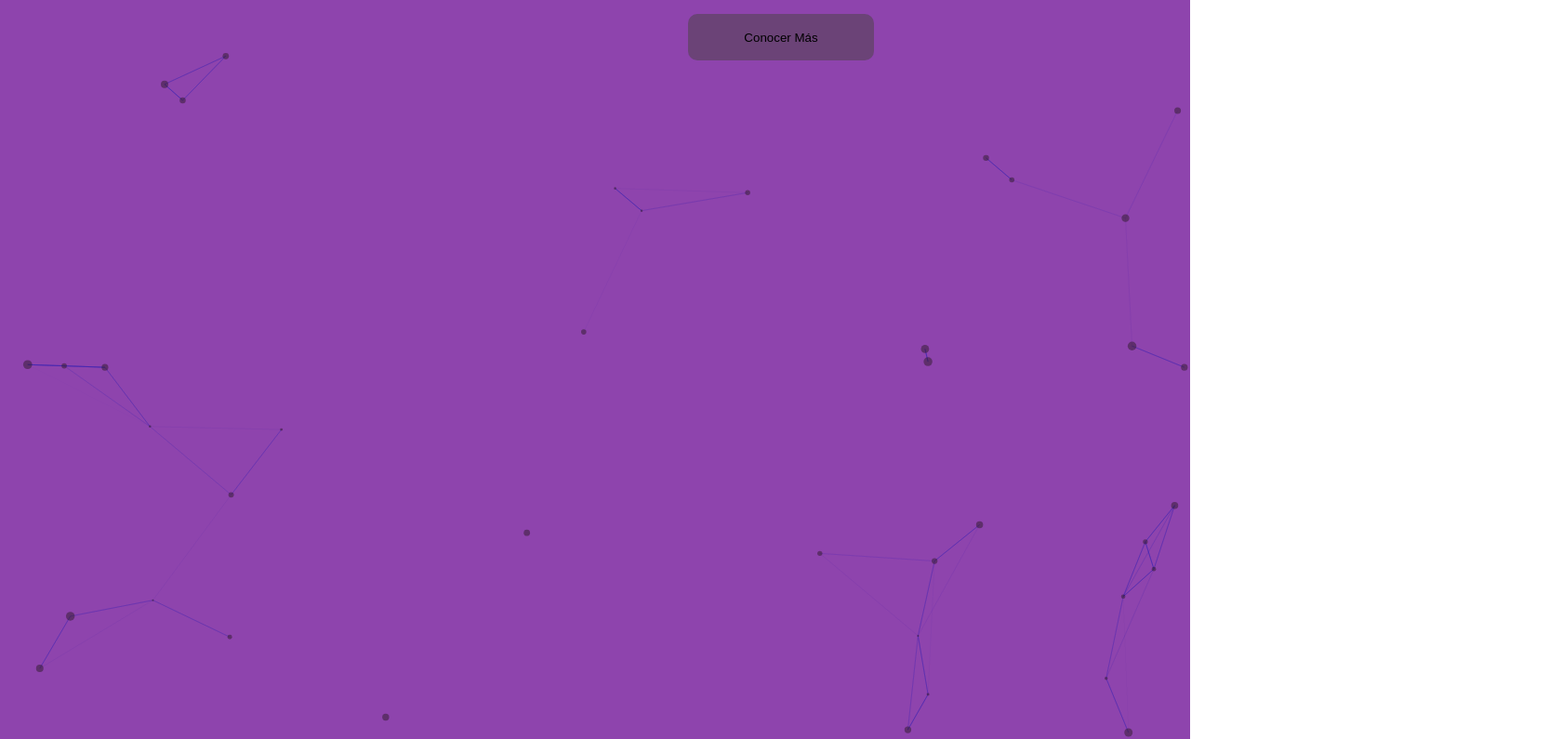
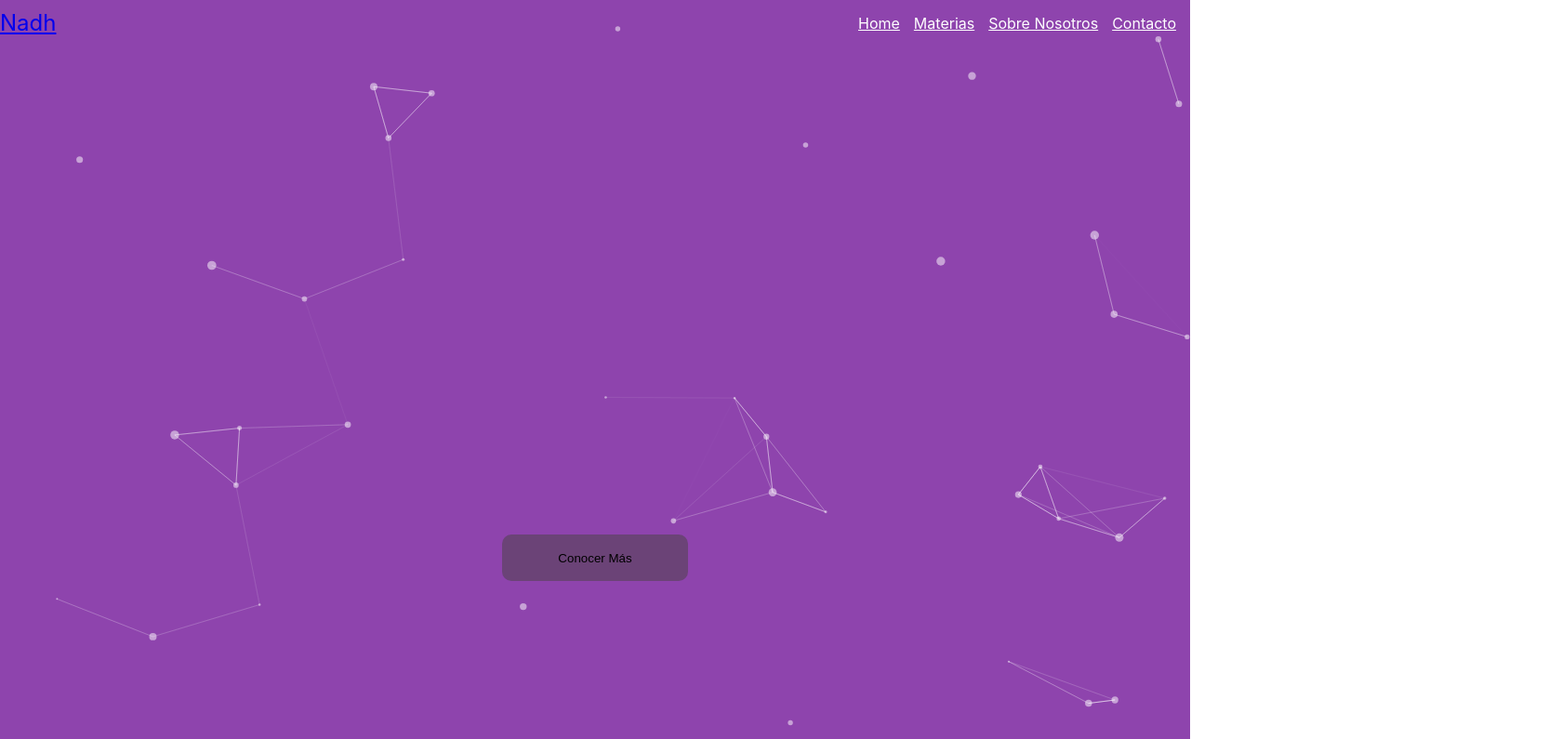
Before and after one commit to JulioCorradini/Nadh, a React (Create React App) app: page / in a window 1280 px wide. Shown: the top 795 px of the page at 93% size, 1680 px wide, since content can reach past the window. Built offline with nearby package versions, Linux system fonts and the light colour scheme.

Commit message:
Arreglando la posición de los diferentes componentes con respecto al ParticlesBackground. Agregando funcionalidad de fade-in fade-out al componente Text.

```diff
--- /dev/null
+++ b/src/App.css
@@ -0,0 +1,7 @@
+.app-container {
+    display: flex;
+    flex-direction: column;
+    align-items: center;
+    justify-content: center;
+    height: 100vh;
+  }
--- a/src/App.js
+++ b/src/App.js
@@ -25,124 +25,24 @@ const App = () => {
 export default App;*/
 
 /////////////////////////////////////////////////////////////////////////////////////////////////////////////////
-
-import { useEffect, useMemo, useState } from "react";
-import Particles, { initParticlesEngine } from "@tsparticles/react";
-// import { loadAll } from "@/tsparticles/all"; // if you are going to use `loadAll`, install the "@tsparticles/all" package too.
-// import { loadFull } from "tsparticles"; // if you are going to use `loadFull`, install the "tsparticles" package too.
-import { loadSlim } from "@tsparticles/slim"; // if you are going to use `loadSlim`, install the "@tsparticles/slim" package too.
-// import { loadBasic } from "@tsparticles/basic"; // if you are going to use `loadBasic`, install the "@tsparticles/basic" package too.
-
+import React from "react";
+import ParticlesBackground from "./components/ParticlesBackground";
+import NavigationBar from './components/Navbar';
+import Text from './components/Text';
 import CallToAction from './components/CallToAction';
-import './ParticlesDiv.css';
+import './App.css';
 
 const App = () => {
-  const [init, setInit] = useState(false);
 
-  // this should be run only once per application lifetime
-  useEffect(() => {
-    initParticlesEngine(async (engine) => {
-      // you can initiate the tsParticles instance (engine) here, adding custom shapes or presets
-      // this loads the tsparticles package bundle, it's the easiest method for getting everything ready
-      // starting from v2 you can add only the features you need reducing the bundle size
-      //await loadAll(engine);
-      //await loadFull(engine);
-      await loadSlim(engine);
-      //await loadBasic(engine);
-    }).then(() => {
-      setInit(true);
-    });
-  }, []);
+  return(
+    <div className='app-container'>
+      <ParticlesBackground />
+      <NavigationBar />
+      <Text />
+      <CallToAction />
+    </div>
+  )
 
-  const particlesLoaded = (container) => {
-    console.log(container);
-  };
-
-  const options = useMemo(
-    () => ({
-      background: {
-        color: {
-          value: "#8e44ad",
-        },
-      },
-      fpsLimit: 120,
-      interactivity: {
-        events: {
-          onClick: {
-            enable: true,
-            mode: "push",
-          },
-          onHover: {
-            enable: true,
-            mode: "repulse",
-          },
-        },
-        modes: {
-          push: {
-            quantity: 4,
-          },
-          repulse: {
-            distance: 200,
-            duration: 0.4,
-          },
-        },
-      },
-      particles: {
-        color: {
-          value: "#2d1a2a",
-        },
-        links: {
-          color: "#3221b3",
-          distance: 150,
-          enable: true,
-          opacity: 0.5,
-          width: 1,
-        },
-        move: {
-          direction: "none",
-          enable: true,
-          outModes: {
-            default: "bounce",
-          },
-          random: false,
-          speed: 3,
-          straight: false,
-        },
-        number: {
-          density: {
-            enable: true,
-          },
-          value: 80,
-        },
-        opacity: {
-          value: 0.5,
-        },
-        shape: {
-          type: "circle",
-        },
-        size: {
-          value: { min: 1, max: 5 },
-        },
-      },
-      detectRetina: true,
-    }),
-    [],
-  );
-
-  if (init) {
-    return (
-      <div>
-        <Particles className="particlesDiv"
-          id="tsparticles"
-          particlesLoaded={particlesLoaded}
-          options={options}
-        />
-        <CallToAction />
-      </div>
-    );
-  }
-
-  return <></>;
 };
 
 export default App;
--- a/src/components/CallToAction.css
+++ b/src/components/CallToAction.css
@@ -4,7 +4,7 @@
     align-items: center;
     height: 10vh; /* Ajusta según sea necesario para ocupar la altura completa de la pantalla */
     width: 210vh;
-    position: absolute;
+    z-index: 1;
   }
 
 .button {
--- a/src/components/Navbar.css
+++ b/src/components/Navbar.css
@@ -1,29 +1,21 @@
-/* styles.css */
-
 /* Estilos para la barra de navegación */
-.navbar-div{
-  display: flex;
-  position: relative;
-  justify-content: space-between;
-  align-items: center;
-}
 
 .navbar {
     display: flex;
     justify-content: space-between;
     align-items: center;
-    padding: 10px 20px; /* Ajusta según sea necesario */
+    padding: 10px 20px;
+    width: 100%;
+    position: fixed;
+    top: 0;
+    z-index: 1;
   }
 
-  /* Estilos para el enlace del logotipo */
   .navbar-brand {
-    font-size: 1.5rem; /* Ajusta según sea necesario */
+    font-size: 1.5rem;
   }
 
-  /* Estilos para los enlaces de navegación */
   .nav-link {
-    color: white; /* Cambia el color del texto según sea necesario */
-    margin-right: 15px; /* Espaciado entre enlaces */
+    color: white;
+    margin-right: 15px;
   }
-
-  /* Ajustar otros estilos según sea necesario */
--- a/src/components/Navbar.js
+++ b/src/components/Navbar.js
@@ -6,7 +6,6 @@ import './Navbar.css';
 
 const NavigationBar = () => {
   return (
-    <div className='navbar-div'>
       <Navbar bg="dark" variant="dark">
         <Navbar.Brand href="#">Nadh</Navbar.Brand>
         <Nav className="ml-auto">
@@ -16,7 +15,6 @@ const NavigationBar = () => {
           <Nav.Link >Contacto</Nav.Link>
         </Nav>
       </Navbar>
-    </div>
 
     // Este script asegura un suave desplazamiento al hacer clic en los enlaces del Navbar
     /*document.querySelectorAll('a[href^="#"]').forEach(anchor => {
--- a/src/components/NebulaBackground.css
+++ b/src/components/NebulaBackground.css
@@ -7,7 +7,7 @@
     height: 100%;
     z-index: -1;
     animation: nebulaAnimation 10s infinite;
-    background: radial-gradient(circle, #8e44ad, #6410eb);
+    background: radial-gradient(circle, #8e44ad, #0414e7);
   }
 
   @keyframes nebulaAnimation {
--- /dev/null
+++ b/src/components/ParticlesBackground.js
@@ -0,0 +1,37 @@
+import { useEffect, useState } from "react";
+import Particles, { initParticlesEngine } from "@tsparticles/react";
+import { loadSlim } from "@tsparticles/slim";
+import options from "./ParticlesBackgroundConfig/ParticlesBackgroundConfig";
+import './ParticlesDiv.css';
+
+const ParticlesBackground = () => {
+
+    const [init, setInit] = useState(false);
+
+    useEffect(() => {
+        initParticlesEngine(async (engine) => {
+        await loadSlim(engine);
+        }).then(() => {
+        setInit(true);
+        });
+    }, []);
+
+    const particlesLoaded = (container) => {
+        console.log(container);
+    };
+
+    if (init) {
+        return (
+        <div>
+            <Particles className="particlesDiv"
+            id="tsparticles"
+            particlesLoaded={particlesLoaded}
+            options={options}
+            />
+        </div>
+        );
+    }
+
+}
+
+export default ParticlesBackground;
--- /dev/null
+++ b/src/components/ParticlesBackgroundConfig/ParticlesBackgroundConfig.js
@@ -0,0 +1,81 @@
+
+const options ={
+                backgroundMask: {
+                    enable: true,
+                    cover: {
+                      color: {
+                        value: "#8e44ad",
+                      },
+                      opacity: 1,
+                    },
+                    // Usa el gradiente circular aquí
+                    mask: {
+                      image: "radial-gradient(circle, #8e44ad, #0414e7)",
+                      position: {
+                        x: 0.5,
+                        y: 0.5,
+                      },
+                    },
+                },
+                fpsLimit: 120,
+                interactivity: {
+                    events: {
+                    onClick: {
+                        enable: true,
+                        mode: "push",
+                    },
+                    onHover: {
+                        enable: true,
+                        mode: "repulse",
+                    },
+                    },
+                    modes: {
+                    push: {
+                        quantity: 4,
+                    },
+                    repulse: {
+                        distance: 200,
+                        duration: 0.4,
+                    },
+                    },
+                },
+                particles: {
+                    color: {
+                    value: "#2d1a2a",
+                    },
+                    links: {
+                    color: "#3221b3",
+                    distance: 150,
+                    enable: true,
+                    opacity: 0.5,
+                    width: 1,
+                    },
+                    move: {
+                    direction: "none",
+                    enable: true,
+                    outModes: {
+                        default: "bounce",
+                    },
+                    random: false,
+                    speed: 3,
+                    straight: false,
+                    },
+                    number: {
+                    density: {
+                        enable: true,
+                    },
+                    value: 80,
+                    },
+                    opacity: {
+                    value: 0.5,
+                    },
+                    shape: {
+                    type: "circle",
+                    },
+                    size: {
+                    value: { min: 1, max: 5 },
+                    },
+                },
+                detectRetina: true,
+            }
+export default options;
--- a/src/ParticlesDiv.css
+++ b/src/components/ParticlesDiv.css
@@ -1,4 +1,3 @@
 .particlesDiv{
-    position: relative;
     z-index: -1;
 }
--- a/src/components/Text.css
+++ b/src/components/Text.css
@@ -3,6 +3,7 @@
     justify-content: center;
     align-items: center;
     height: 50vh;
+    z-index: 1;
 }
 
 .text-content{
@@ -10,14 +11,14 @@
     font-family: Arial, Helvetica, sans-serif;
     font-weight: bold;
     color:  rgba(192, 26, 26, 0.5);
-    animation: animacion 2s infinite alternate-reverse
+    opacity: 0;
+    transition: opacity 1s ease-in-out;
 }
 
-@keyframes animacion {
-    from {
-        transform: scale(1);
-    }
-    to {
-        transform: scale(1.1);
-    }
+.text-content.fade-in {
+    opacity: 1;
 }
+
+.text-content.fade-out {
+    opacity: 0;
+}
--- a/src/components/Text.js
+++ b/src/components/Text.js
@@ -1,11 +1,35 @@
-import React from "react";
+import React, { useState, useEffect } from "react";
 import './Text.css';
+//<p className="text-content">CLASES PARTICULARES</p>
+const texts = ["CLASES PARTICULARES", "NUEVOS CURSOS", "TUTORÍAS PERSONALIZADAS"];
+const delayBetweenTexts = 3000;
 
 const Text = () => {
 
+    const [currentTextIndex, setCurrentTextIndex] = useState(0);
+    const [isFadingOut, setIsFadingOut] = useState(false);
+
+    useEffect(()=>{
+
+        const fadeInTimeout = setTimeout(() => {
+            setIsFadingOut(true);
+        }, delayBetweenTexts / 2);
+
+        const fadeOutTimeout = setTimeout(() => {
+            setCurrentTextIndex((prevIndex) => (prevIndex + 1) % texts.length);
+            setIsFadingOut(false);
+        }, delayBetweenTexts);
+
+        return () => {
+            clearTimeout(fadeInTimeout);
+            clearTimeout(fadeOutTimeout);
+        };
+
+    }, [currentTextIndex]);
+
     return (
         <div className="text-container">
-            <p className="text-content">CLASES PARTICULARES</p>
+            <p className={`text-content ${isFadingOut ? 'fade-out' : 'fade-in'}`}>{texts[currentTextIndex]}</p>
         </div>
     );
 }
```
Also changed, not shown: src/logo.svg (deleted).
